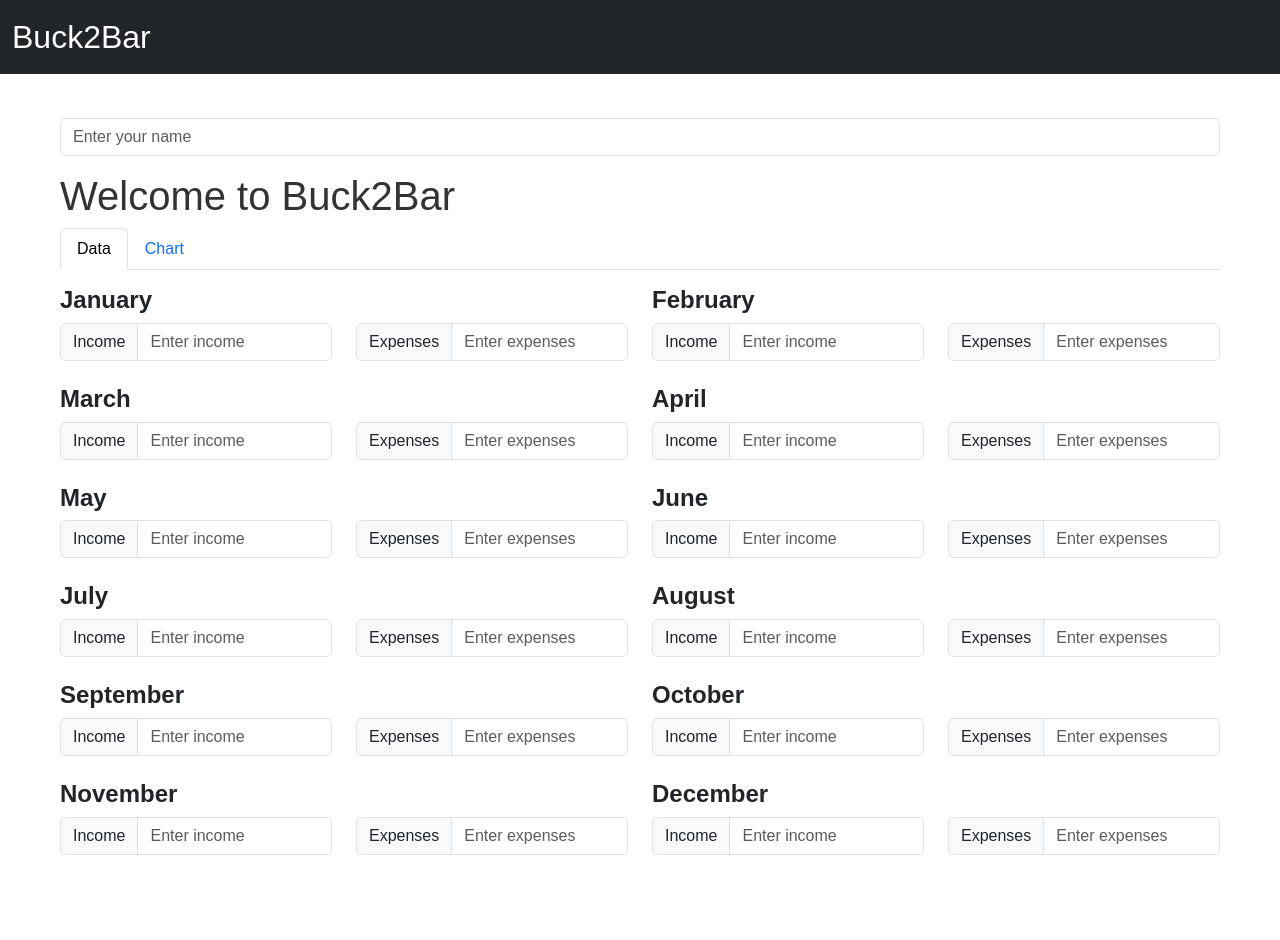
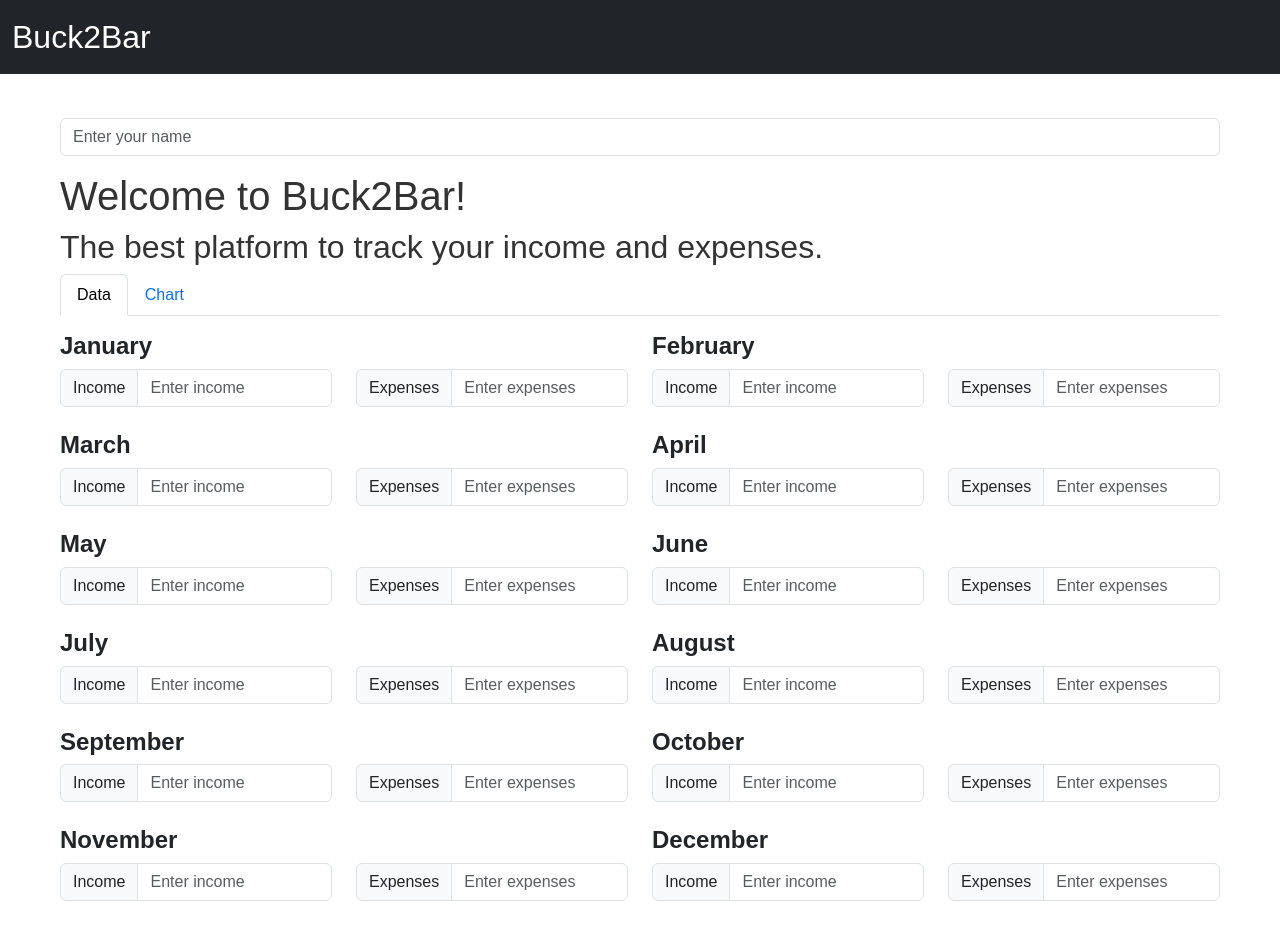
Before and after one commit to bhaveshmcybage/buck2bar, a website: page index.html in a window 1280 px wide. Before the commit the page ends 899 px from the top, so only its background shows below. Drawn offline with nearby package versions, Linux system fonts and the light colour scheme.

Commit message:
Update welcome message and add description to the homepage

```diff
--- a/index.html
+++ b/index.html
@@ -34,7 +34,8 @@
           aria-label="Username"
         />
 
-      <h1>Welcome to Buck2Bar</h1>
+      <h1>Welcome to Buck2Bar!</h1>
+      <h2>The best platform to track your income and expenses.</h2>
       <!-- Bootstrap Tabs -->
       <ul class="nav nav-tabs" id="buck2barTabs" role="tablist">
         <li class="nav-item" role="presentation">
```
